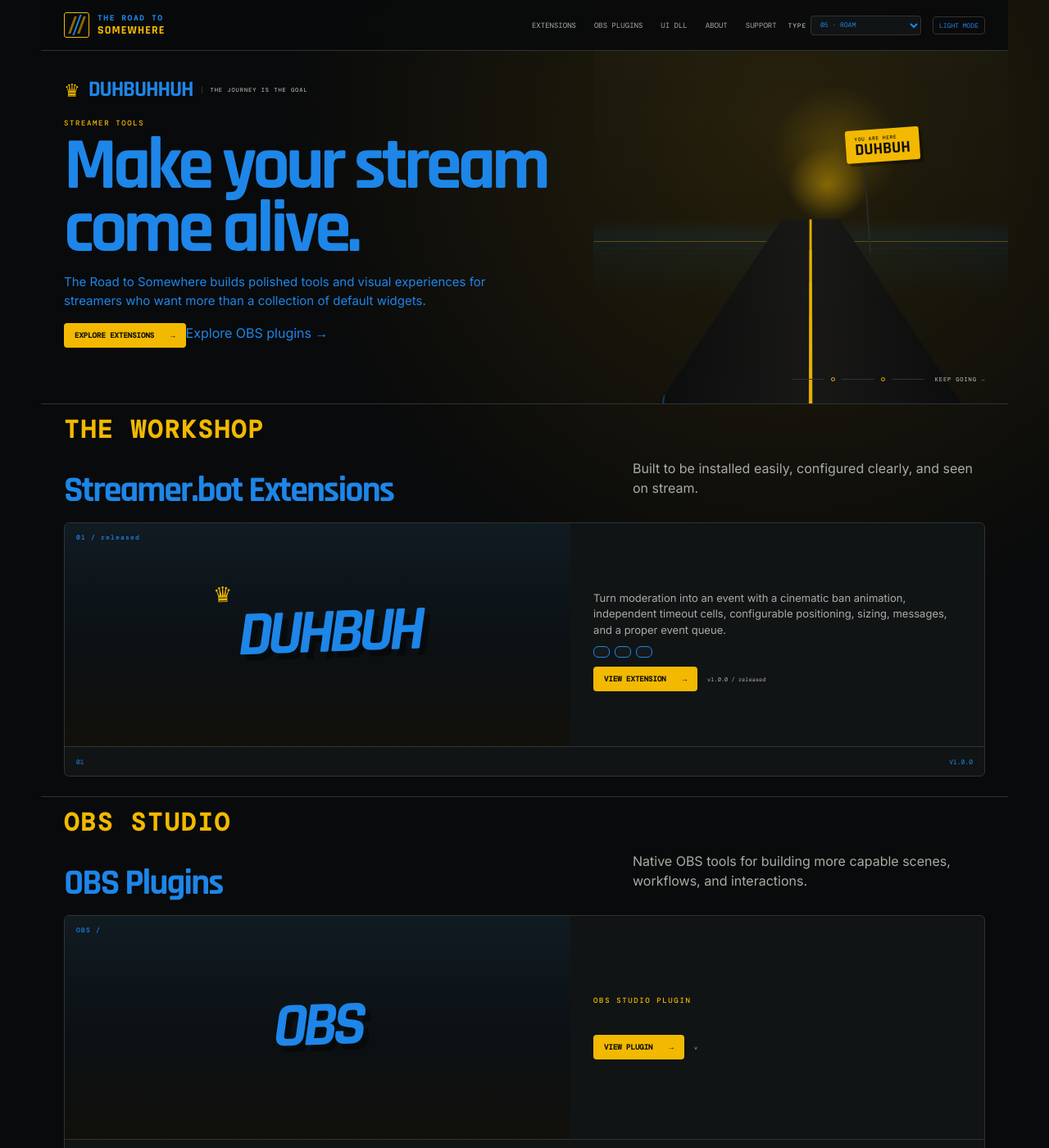
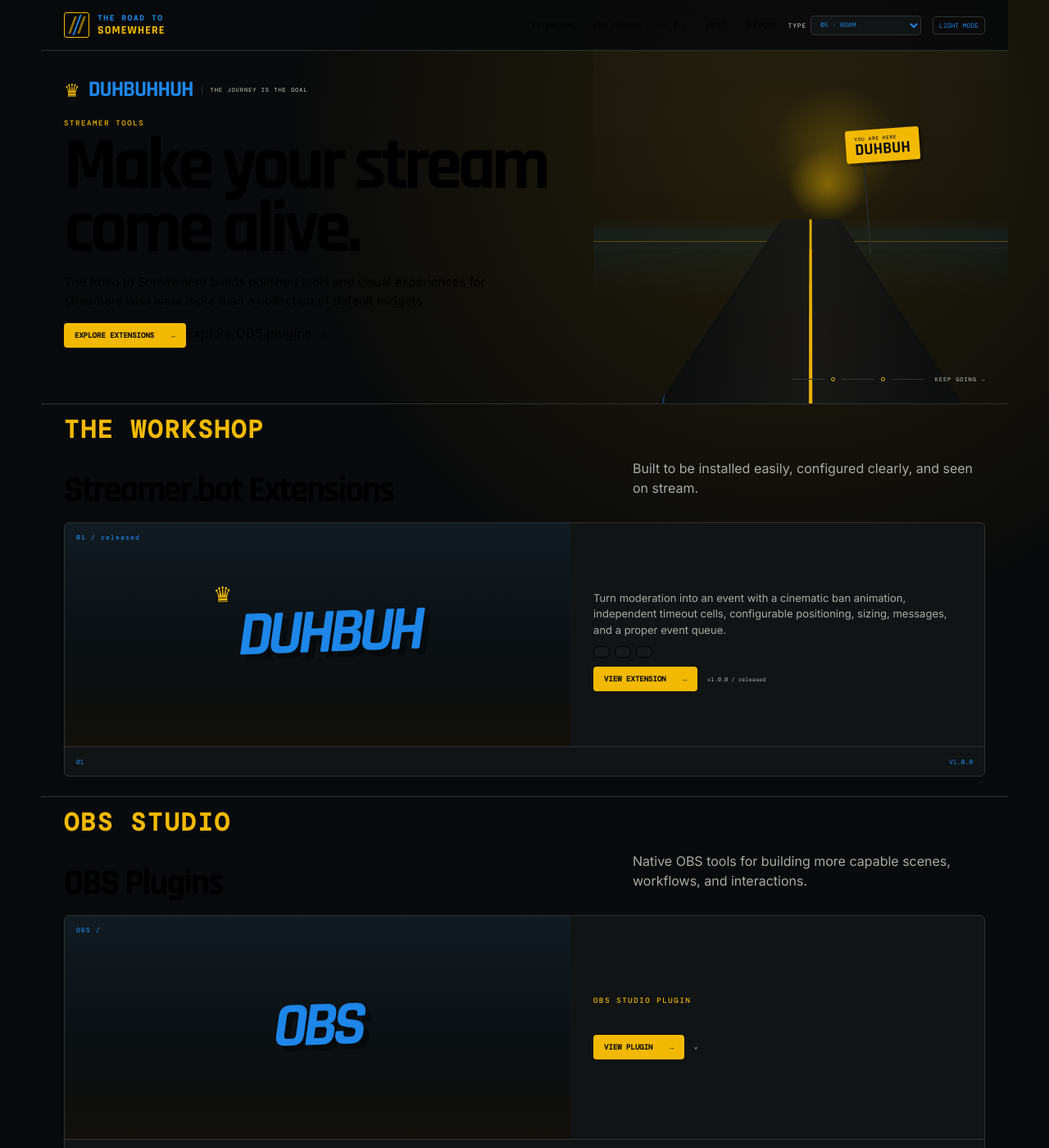
Before and after one commit to DizzyBHigh/road-to-somewhere, a Jekyll site: the page built from index.html, in a window 1280 px wide and 1400 px high. Shown: the whole window at 82% size. Built offline with Jekyll 4.4.1, drawn with Linux system fonts in a browser that asks for light colours.

Commit message:
css color chnages - hero

```diff
--- a/assets/site.css
+++ b/assets/site.css
@@ -80,7 +80,7 @@
 body {
 	margin: 0;
 	background: radial-gradient(circle at 75% 8%, rgba(242, 185, 0, .12), transparent 30%), var(--bg);
-	color: var(--text);
+	color: var(--body);
 	font-family: var(--body) !important;
 	line-height: 1.5;
 	transition: background .25s, color .25s
@@ -173,7 +173,7 @@
 	display: flex;
 	gap: 22px;
 	font: 400 9px var(--mono);
-	color: var(--muted);
+	color: var(--body);
 	text-transform: uppercase
 }
 
```
